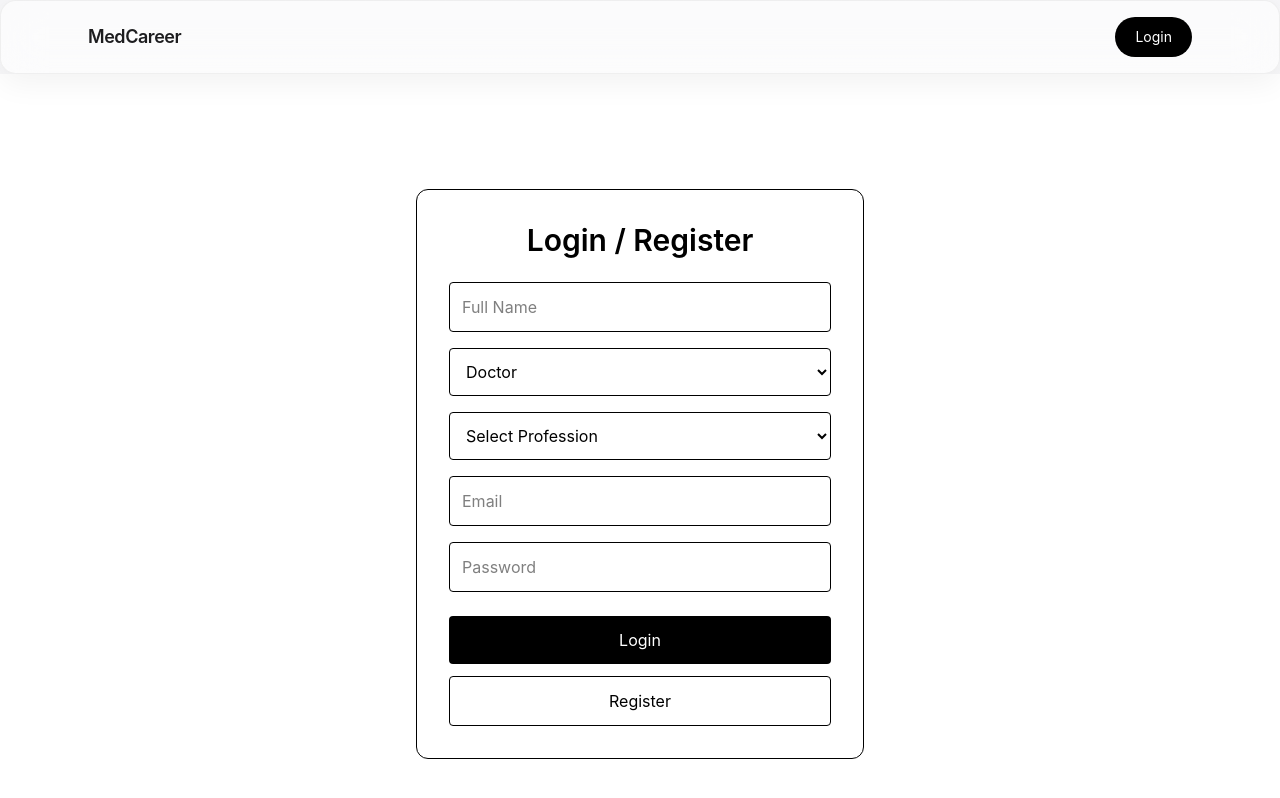
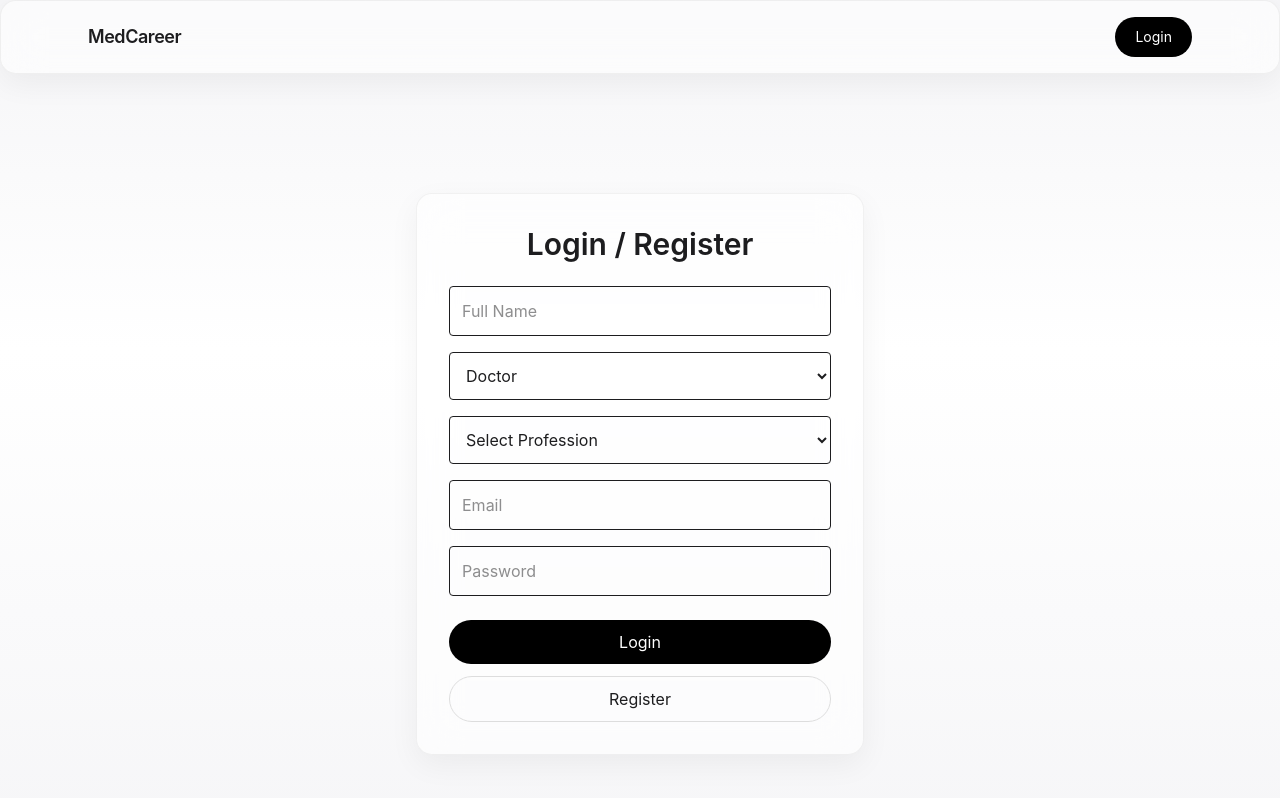
Before and after one commit to rashtravardhana/medpro, a Next.js app: page /auth in a window 1280 px wide. Shown: the top 798 px of the page. Built offline with nearby package versions, Linux system fonts and the light colour scheme; no server answers.

Commit message:
Update page.tsx

```diff
--- a/app/auth/page.tsx
+++ b/app/auth/page.tsx
@@ -8,94 +8,131 @@ export default function AuthPage() {
 
   const router = useRouter();
 
-const [name,setName] = useState("");
-const [role,setRole] = useState("doctor");
-const [profession,setProfession] = useState("");
-const [email,setEmail] = useState("");
-const [password,setPassword] = useState("");
-const [message,setMessage] = useState("");
+  const [name, setName] = useState("");
+  const [role, setRole] = useState("doctor");
+  const [profession, setProfession] = useState("");
+  const [email, setEmail] = useState("");
+  const [password, setPassword] = useState("");
+  const [message, setMessage] = useState("");
 
+  // 🔐 REGISTER
   const handleRegister = async () => {
 
-const { data,error } = await supabase.auth.signUp({
+    setMessage("");
+
+    // ✅ VALIDATION
+    if (!name || !email || !password) {
+      setMessage("Please fill all required fields");
+      return;
+    }
+
+    if (role === "doctor" && !profession) {
+      setMessage("Please select profession");
+      return;
+    }
+
+    // 🔐 CREATE USER
+    const { data, error } = await supabase.auth.signUp({
       email,
       password
-})
+    });
 
-if(error){
-setMessage(error.message)
-return
+    if (error) {
+      setMessage(error.message);
+      return;
     }
 
-if(data.user){
+    if (data.user) {
 
-await supabase.from("profiles").insert({
+      // 🧾 INSERT PROFILE
+      const { error: profileError } = await supabase
+        .from("profiles")
+        .insert({
           id: data.user.id,
           name,
           role,
-profession
-})
+          profession: role === "doctor" ? profession : null
+        });
 
-setMessage("Registration successful. Please login.")
-}
+      if (profileError) {
+        setMessage(profileError.message);
+        return;
       }
 
+      setMessage("Registration successful. Please login.");
+
+      // 🔄 RESET
+      setName("");
+      setEmail("");
+      setPassword("");
+      setProfession("");
+    }
+  };
+
+  // 🔐 LOGIN
   const handleLogin = async () => {
 
-const { data,error } = await supabase.auth.signInWithPassword({
+    setMessage("");
+
+    const { data, error } = await supabase.auth.signInWithPassword({
       email,
       password
-})
+    });
 
-if(error){
-setMessage(error.message)
-return
+    if (error) {
+      setMessage(error.message);
+      return;
     }
 
-const { data:profile } = await supabase
+    // 📦 GET PROFILE
+    const { data: profile } = await supabase
       .from("profiles")
       .select("role")
-.eq("id",data.user.id)
-.single()
+      .eq("id", data.user.id)
+      .single();
 
-if(profile?.role === "admin"){
-router.push("/admin/dashboard")
-}else{
-router.push("/jobs")
+    // 🚀 REDIRECT BASED ON ROLE
+    if (profile?.role === "admin") {
+      router.push("/admin/dashboard");
+    } else {
+      router.push("/jobs");
     }
-}
+  };
 
-return(
+  return (
+    <div className="min-h-screen flex items-center justify-center">
 
-<div className="min-h-screen flex items-center justify-center bg-white text-black">
-
-<div className="w-full max-w-md p-8 border rounded-xl">
+      <div className="w-full max-w-md p-8 glass soft-shadow fade-up">
 
         <h1 className="text-3xl font-semibold mb-6 text-center">
           Login / Register
         </h1>
 
+        {/* NAME */}
         <input
           type="text"
           placeholder="Full Name"
-className="w-full border p-3 rounded mb-4 text-black"
+          className="w-full border p-3 rounded mb-4"
           value={name}
-onChange={(e)=>setName(e.target.value)}
+          onChange={(e) => setName(e.target.value)}
         />
 
+        {/* ROLE */}
         <select
-className="w-full border p-3 rounded mb-4 text-black"
+          className="w-full border p-3 rounded mb-4"
           value={role}
-onChange={(e)=>setRole(e.target.value)}
+          onChange={(e) => setRole(e.target.value)}
         >
           <option value="doctor">Doctor</option>
           <option value="admin">Hospital Admin</option>
         </select>
 
+        {/* 🔥 SHOW ONLY FOR DOCTOR */}
+        {role === "doctor" && (
           <select
-className="w-full border p-3 rounded mb-4 text-black"
+            className="w-full border p-3 rounded mb-4"
             value={profession}
-onChange={(e)=>setProfession(e.target.value)}
+            onChange={(e) => setProfession(e.target.value)}
           >
             <option value="">Select Profession</option>
             <option value="MBBS">MBBS</option>
@@ -106,39 +143,45 @@ onChange={(e)=>setProfession(e.target.value)}
             <option value="Nursing">Nursing</option>
             <option value="Allied Healthcare">Allied Healthcare</option>
           </select>
+        )}
 
+        {/* EMAIL */}
         <input
           type="email"
           placeholder="Email"
-className="w-full border p-3 rounded mb-4 text-black"
+          className="w-full border p-3 rounded mb-4"
           value={email}
-onChange={(e)=>setEmail(e.target.value)}
+          onChange={(e) => setEmail(e.target.value)}
         />
 
+        {/* PASSWORD */}
         <input
           type="password"
           placeholder="Password"
-className="w-full border p-3 rounded mb-6 text-black"
+          className="w-full border p-3 rounded mb-6"
           value={password}
-onChange={(e)=>setPassword(e.target.value)}
+          onChange={(e) => setPassword(e.target.value)}
         />
 
+        {/* LOGIN */}
         <button
           onClick={handleLogin}
-className="w-full bg-black text-white py-3 rounded mb-3"
+          className="w-full btn-primary mb-3"
         >
           Login
         </button>
 
+        {/* REGISTER */}
         <button
           onClick={handleRegister}
-className="w-full border py-3 rounded"
+          className="w-full btn-secondary"
         >
           Register
         </button>
 
+        {/* MESSAGE */}
         {message && (
-<p className="mt-4 text-center text-red-600">
+          <p className="mt-4 text-center text-red-500">
             {message}
           </p>
         )}
@@ -146,5 +189,5 @@ Register
       </div>
 
     </div>
-)
+  );
 }
```
Lines whose indentation alone changed are shown as unchanged.
